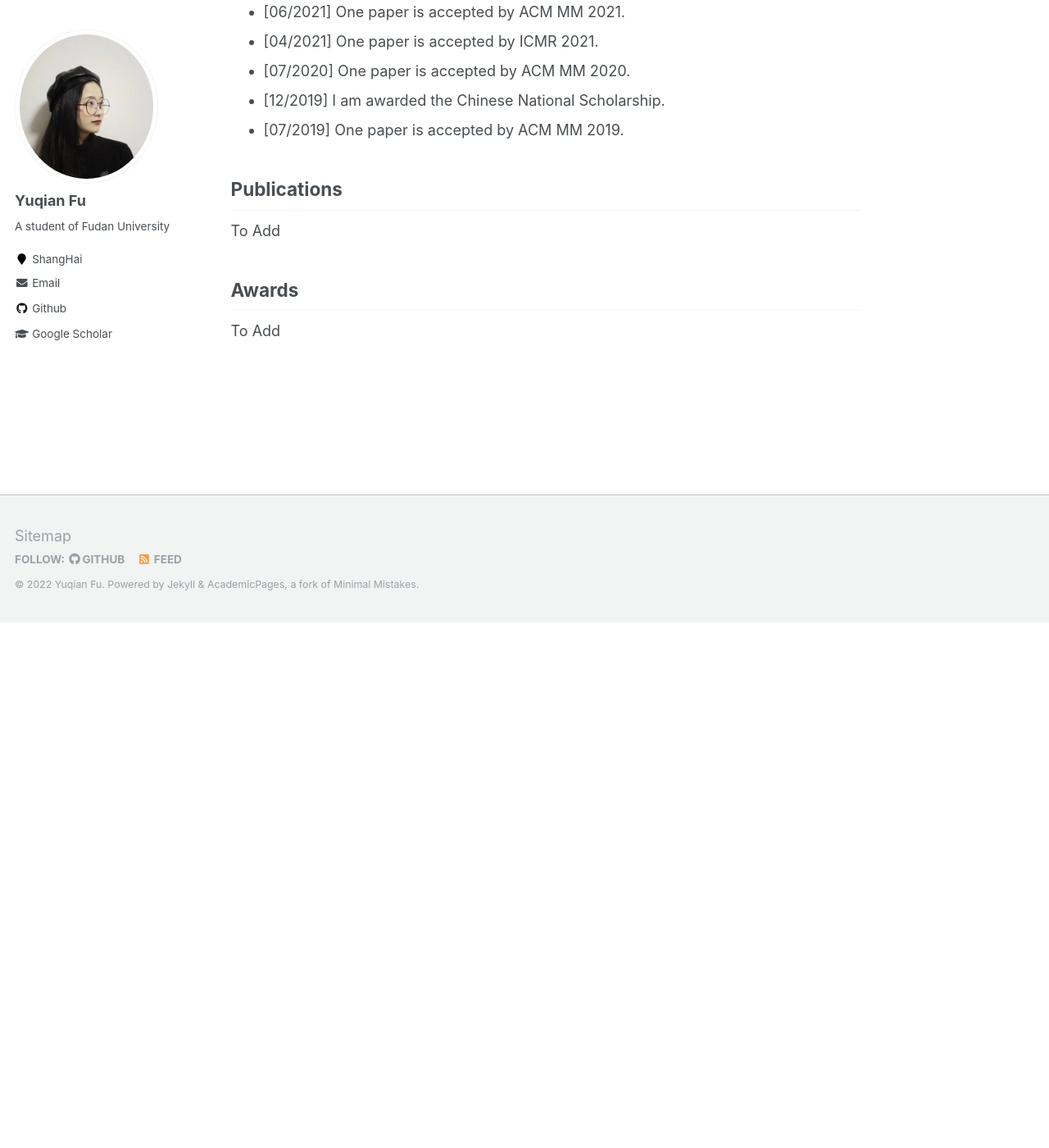
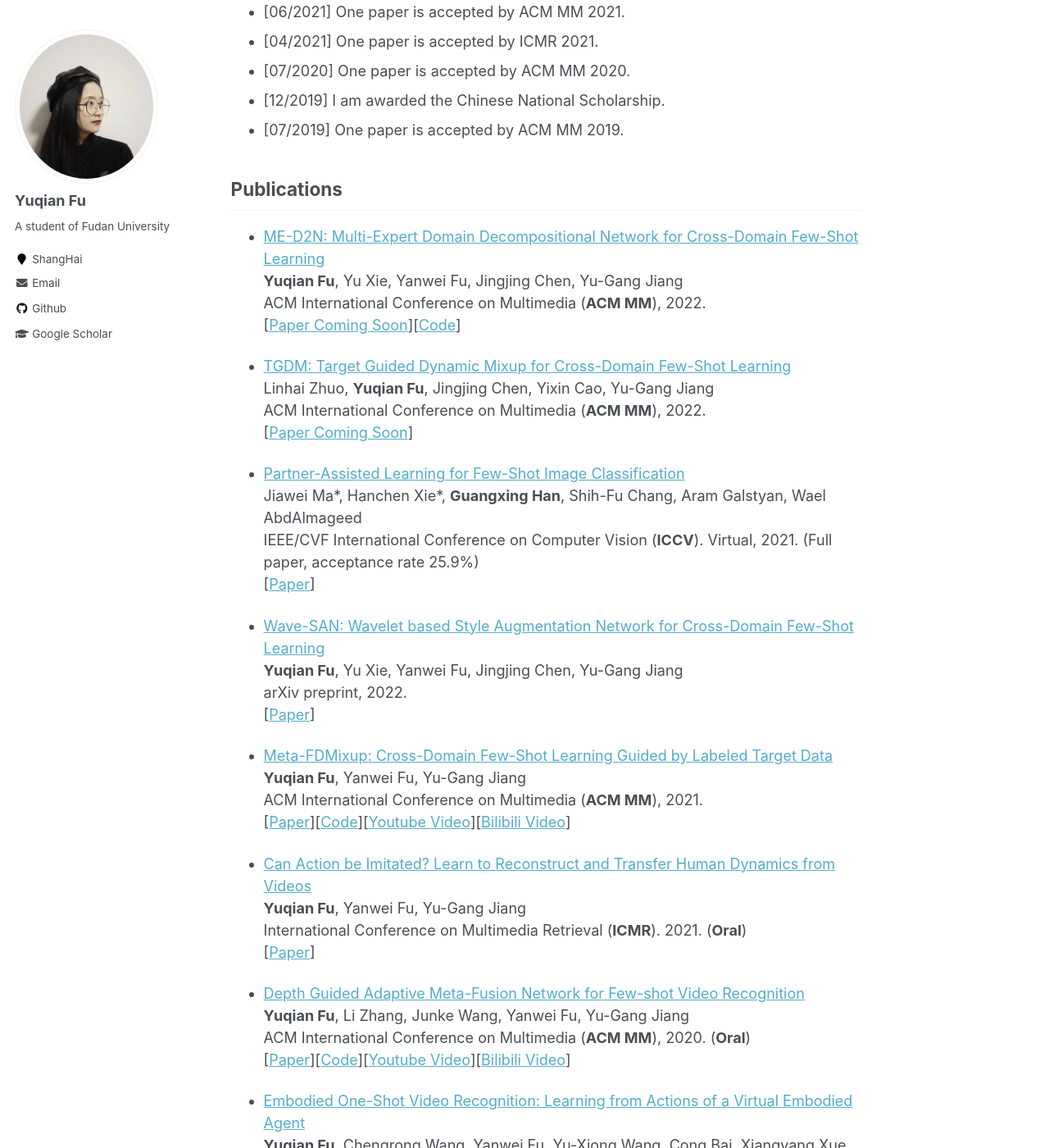
Before and after one commit to lovelyqian/lovelyqian.github.io, a Jekyll site: the page built from _pages/about.md, in a window 1280 px wide and 1400 px high, scrolled down 641 px. Shown: the whole window at 82% size. Built offline with Jekyll 4.4.1, drawn with Linux system fonts in a browser that asks for light colours; some of the changed text lies outside the part shown.

Commit message:
about me

```diff
--- a/_pages/about.md
+++ b/_pages/about.md
@@ -33,7 +33,35 @@ News
 
 Publications
 ------
-To Add
+
+<ul>
+  <li>
+    <p><a href="">ME-D2N: Multi-Expert Domain Decompositional Network for Cross-Domain Few-Shot Learning</a><br /><strong>Yuqian Fu</strong>, Yu Xie, Yanwei Fu, Jingjing Chen, Yu-Gang Jiang<br /> ACM International Conference on Multimedia (<strong>ACM MM</strong>), 2022.<br /> [<a href="">Paper Coming Soon</a>][<a href="https://github.com/lovelyqian/ME-D2N_for_CDFSL">Code</a>]</p>
+  </li>
+  <li>
+    <p><a href="">TGDM: Target Guided Dynamic Mixup for Cross-Domain Few-Shot Learning</a><br />Linhai Zhuo, <strong>Yuqian Fu</strong>, Jingjing Chen, Yixin Cao, Yu-Gang Jiang<br /> ACM International Conference on Multimedia (<strong>ACM MM</strong>), 2022.<br /> [<a href="">Paper Coming Soon</a>]</p>
+  </li>
+  <li>
+    <p><a href="https://openaccess.thecvf.com/content/ICCV2021/papers/Ma_Partner-Assisted_Learning_for_Few-Shot_Image_Classification_ICCV_2021_paper.pdf">Partner-Assisted Learning for Few-Shot Image Classification</a><br /> Jiawei Ma*, Hanchen Xie*, <strong>Guangxing Han</strong>, Shih-Fu Chang, Aram Galstyan, Wael AbdAlmageed <br /> IEEE/CVF International Conference on Computer Vision (<strong>ICCV</strong>). Virtual, 2021. (Full paper, acceptance rate 25.9%)<br /> [<a href="https://arxiv.org/pdf/2109.07607.pdf">Paper</a>]</p>
+  </li>
+  <li>
+    <p><a href="https://arxiv.org/abs/2203.07656">Wave-SAN: Wavelet based Style Augmentation Network for Cross-Domain Few-Shot Learning</a><br /> <strong>Yuqian Fu</strong>, Yu Xie, Yanwei Fu, Jingjing Chen, Yu-Gang Jiang<br /> arXiv preprint, 2022. <br /> [<a href="https://arxiv.org/pdf/2203.07656.pdf">Paper</a>]</p>
+  </li>
+  <li>
+    <p><a href="https://arxiv.org/abs/2107.11978">Meta-FDMixup: Cross-Domain Few-Shot Learning Guided by Labeled Target Data</a><br /><strong>Yuqian Fu</strong>, Yanwei Fu, Yu-Gang Jiang<br /> ACM International Conference on Multimedia (<strong>ACM MM</strong>), 2021. <br /> [<a href="https://arxiv.org/pdf/2107.11978.pdf">Paper</a>][<a href="https://github.com/lovelyqian/Meta-FDMixup">Code</a>][<a href="https://www.youtube.com/watch?v=G8Mlde4FpsU">Youtube Video</a>][<a href="https://www.bilibili.com/video/BV1xT4y1f7B6?spm_id_from=333.999.0.0&vd_source=668a0bb77d7d7b855bde68ecea1232e7">Bilibili Video</a>]</p>
+  </li>
+  <li>
+    <p><a href="https://arxiv.org/abs/2107.11756">Can Action be Imitated? Learn to Reconstruct and Transfer Human Dynamics from Videos</a><br /><strong>Yuqian Fu</strong>, Yanwei Fu, Yu-Gang Jiang<br /> International Conference on Multimedia Retrieval (<strong>ICMR</strong>). 2021. (<strong>Oral</strong>)<br /> [<a href="https://arxiv.org/pdf/2107.11756.pdf">Paper</a>]</p>
+  </li>
+  <li>
+    <p><a href="https://arxiv.org/abs/2010.09982">Depth Guided Adaptive Meta-Fusion Network for Few-shot Video Recognition
+</a><br /><strong>Yuqian Fu</strong>, Li Zhang, Junke Wang, Yanwei Fu, Yu-Gang Jiang<br /> ACM International Conference on Multimedia (<strong>ACM MM</strong>), 2020. (<strong>Oral</strong>)<br /> [<a href="https://arxiv.org/pdf/2010.09982.pdf">Paper</a>][<a href="https://github.com/lovelyqian/AMeFu-Net">Code</a>][<a href="https://www.youtube.com/watch?v=KqNYuZD5xdw">Youtube Video</a>][<a href="https://www.bilibili.com/video/BV1i44y1t78U?spm_id_from=333.999.0.0">Bilibili Video</a>]</p>
+  </li>
+  <li>
+    <p><a href="http://www.cs.cmu.edu/~yuxiongw/research/Embodied_One-Shot_Video_Recognition_Learning_from_Actions_of_a_Virtual_Embodied_Agent.pdf"> Embodied One-Shot Video Recognition: Learning from Actions of a Virtual Embodied Agent </a><br /> <strong>Yuqian Fu</strong>, Chengrong Wang, Yanwei Fu, Yu-Xiong Wang, Cong Bai, Xiangyang Xue, Yu-Gang Jiang<br /> ACM International Conference on Multimedia (<strong>ACM MM</strong>), 2019. (<strong>Oral</strong>) <br /> [<a href="http://www.cs.cmu.edu/~yuxiongw/research/Embodied_One-Shot_Video_Recognition_Learning_from_Actions_of_a_Virtual_Embodied_Agent.pdf">Paper</a>][<a href="https://github.com/lovelyqian/Embodied-One-Shot-Video-Recognition">Code</a>]</p>
+  </li>
+</ul>
+
 
 Awards
 ------
```
